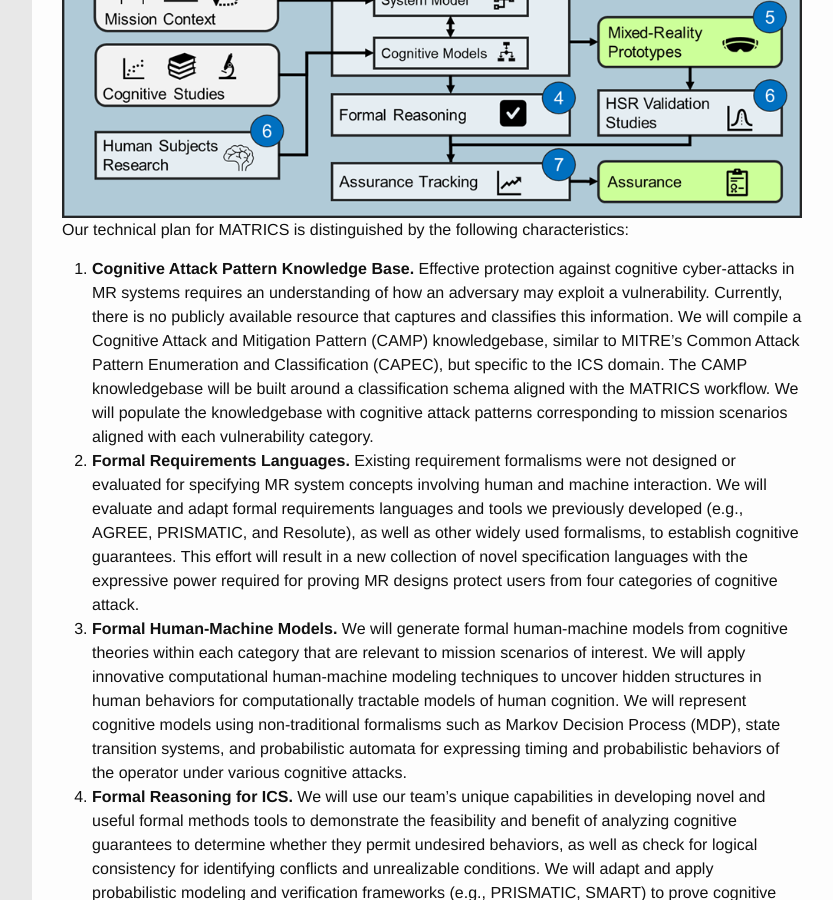
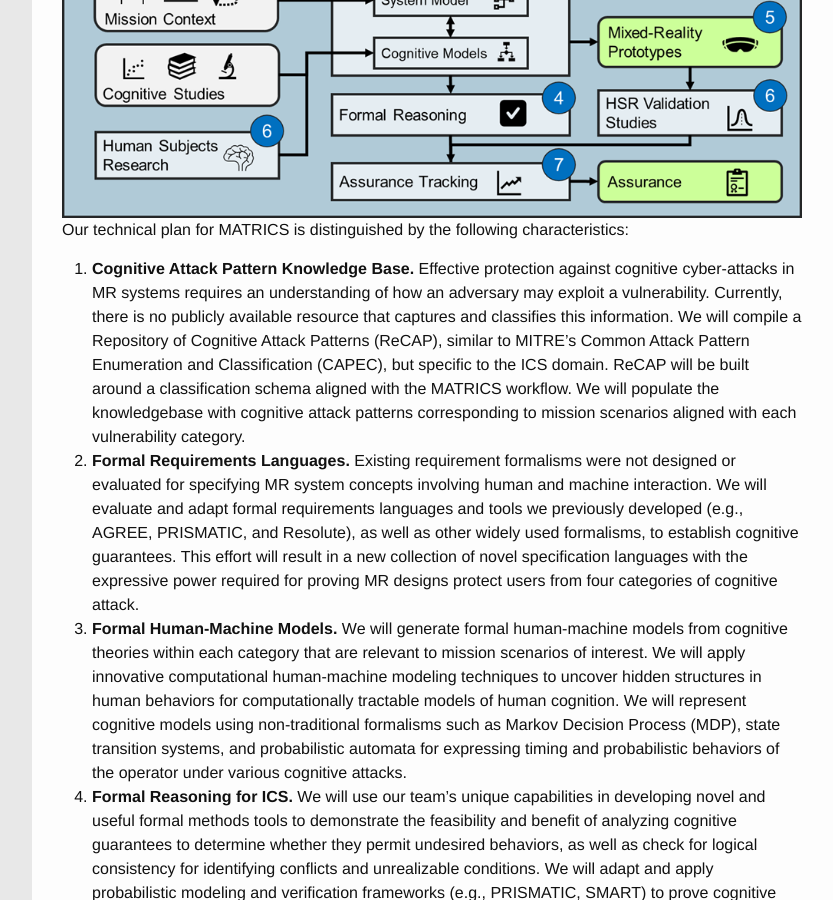
Before and after one commit to loonwerks/loonwerks.github.io, a Jekyll site: the page built from projects/matrics.html, in a window 1280 px wide and 900 px high, scrolled down 1137 px. Shown: the whole window, without its empty margins (168-1001 px from the left). Built offline with Jekyll 4.4.1, drawn with Linux system fonts in a browser that asks for light colours; Markdown is read by kramdown in place of the engine named in the settings.

Commit message:
Update matrics.html

```diff
--- a/projects/matrics.html
+++ b/projects/matrics.html
@@ -23,7 +23,7 @@
 <p>Our technical plan for MATRICS is distinguished by the following characteristics:
 
 <ol>
-<li><b>Cognitive Attack Pattern Knowledge Base.</b> Effective protection against cognitive cyber-attacks in MR systems requires an understanding of how an adversary may exploit a vulnerability. Currently, there is no publicly available resource that captures and classifies this information. We will compile a Cognitive Attack and Mitigation Pattern (CAMP) knowledgebase, similar to MITRE’s Common Attack Pattern Enumeration and Classification (CAPEC), but specific to the ICS domain. The CAMP knowledgebase will be built around a classification schema aligned with the MATRICS workflow. We will populate the knowledgebase with cognitive attack patterns corresponding to mission scenarios aligned with each vulnerability category.</li>
+<li><b>Cognitive Attack Pattern Knowledge Base.</b> Effective protection against cognitive cyber-attacks in MR systems requires an understanding of how an adversary may exploit a vulnerability. Currently, there is no publicly available resource that captures and classifies this information. We will compile a Repository of Cognitive Attack Patterns (ReCAP), similar to MITRE’s Common Attack Pattern Enumeration and Classification (CAPEC), but specific to the ICS domain. ReCAP will be built around a classification schema aligned with the MATRICS workflow. We will populate the knowledgebase with cognitive attack patterns corresponding to mission scenarios aligned with each vulnerability category.</li>
 <li><b>Formal Requirements Languages.</b> Existing requirement formalisms were not designed or evaluated for specifying MR system concepts involving human and machine interaction. We will evaluate and adapt formal requirements languages and tools we previously developed (e.g., AGREE, PRISMATIC, and Resolute), as well as other widely used formalisms, to establish cognitive guarantees. This effort will result in a new collection of novel specification languages with the expressive power required for proving MR designs protect users from four categories of cognitive attack.</li>
 <li><b>Formal Human-Machine Models.</b> We will generate formal human-machine models from cognitive theories within each category that are relevant to mission scenarios of interest. We will apply innovative computational human-machine modeling techniques to uncover hidden structures in human behaviors for computationally tractable models of human cognition. We will represent cognitive models using non-traditional formalisms such as Markov Decision Process (MDP), state transition systems, and probabilistic automata for expressing timing and probabilistic behaviors of the operator under various cognitive attacks.</li>
 <li><b>Formal Reasoning for ICS.</b> We will use our team’s unique capabilities in developing novel and useful formal methods tools to demonstrate the feasibility and benefit of analyzing cognitive guarantees to determine whether they permit undesired behaviors, as well as check for logical consistency for identifying conflicts and unrealizable conditions. We will adapt and apply probabilistic modeling and verification frameworks (e.g., PRISMATIC, SMART) to prove cognitive guarantees in MR system designs, as well as enhance compositional assume-guarantee reasoning (AGREE) to support probabilities and uncertainty. In addition, we will enable formal analysis of integrated cognitive, device, and environment models via adapter and translator implementations that support multiple design and analysis frameworks.</li>
```
